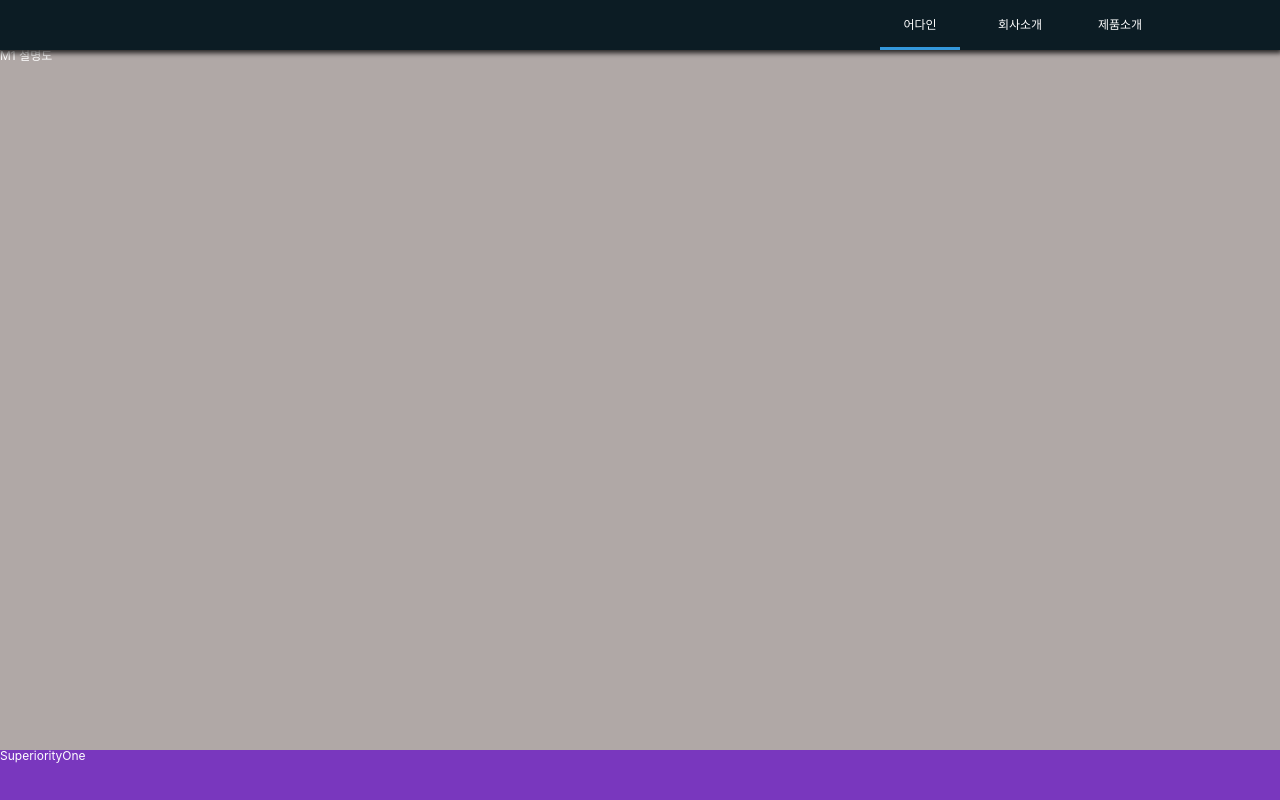
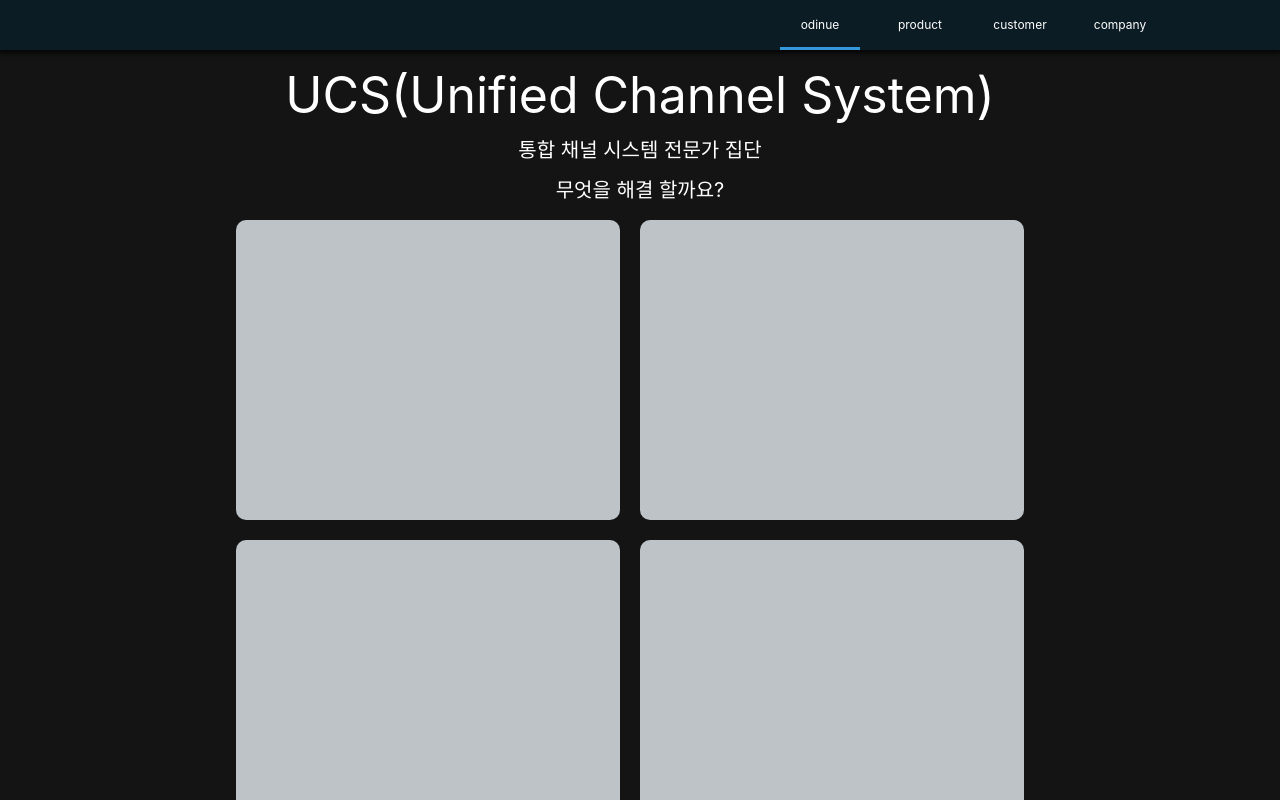
Before and after one commit to zizimoos/ODINUEHOMEPAGE, a React (Create React App) app: page / in a window 1280 px wide. Shown: the top 800 px of the page. Built offline with nearby package versions, Linux system fonts and the light colour scheme.

Commit message:
add CardText

```diff
--- a/src/Component/Header.js
+++ b/src/Component/Header.js
@@ -58,13 +58,16 @@ export default withRouter(({ location: { pathname } }) => (
   <Header>
     <List>
       <Item current={pathname === "/"}>
-        <SLink to="/">어다인</SLink>
+        <SLink to="/">odinue</SLink>
+      </Item>
+      <Item current={pathname === "/product"}>
+        <SLink to="/product">product</SLink>
+      </Item>
+      <Item current={pathname === "/customer"}>
+        <SLink to="/customer">customer</SLink>
       </Item>
       <Item current={pathname === "/company"}>
-        <SLink to="/company">회사소개</SLink>
-      </Item>
-      <Item current={pathname === "/product"}>
-        <SLink to="/product">제품소개</SLink>
+        <SLink to="/company">company</SLink>
       </Item>
     </List>
   </Header>
--- a/src/Component/SuperiorityOne.js
+++ b/src/Component/SuperiorityOne.js
@@ -3,9 +3,69 @@ import styled from "styled-components";
 
 const SuperiorityOne = styled.div`
   width: 100vw;
-  height: 700px;
+  height: 1000px;
   margin: 0 auto;
-  background-color: #7937be;
+  @media only screen and (max-width: 768px) {
+    height: 1200px;
+  }
+  /* background-color: #7937be; */
+`;
+const Title = styled.div`
+  margin: 0 auto;
+  margin: 20px;
+  text-align: center;
+  font-size: 50px;
+  @media only screen and (max-width: 768px) {
+    font-size: 22px;
+  }
+`;
+const Text = styled.div`
+  margin: 0 auto;
+  text-align: center;
+  margin: 20px;
+  font-size: 20px;
 `;
 
-export default () => <SuperiorityOne>SuperiorityOne</SuperiorityOne>;
+const CardContainer = styled.div`
+  display: flex;
+  justify-content: center;
+  &:nth-child(1) {
+    margin-top: 50px;
+  }
+  @media only screen and (max-width: 768px) {
+    display: flex;
+    flex-direction: column;
+    justify-content: center;
+    align-items: center;
+  }
+`;
+const Card = styled.div`
+  width: 30vw;
+  height: 300px;
+  margin-right: 20px;
+  margin-bottom: 20px;
+  background-color: #bdc3c7;
+  border-radius: 10px;
+
+  @media only screen and (max-width: 768px) {
+    width: 70vw;
+    height: 200px;
+    margin-bottom: 20px;
+  }
+`;
+
+export default () => (
+  <SuperiorityOne>
+    <Title>UCS(Unified Channel System)</Title>
+    <Text>통합 채널 시스템 전문가 집단</Text>
+    <Text>무엇을 해결 할까요?</Text>
+    <CardContainer>
+      <Card></Card>
+      <Card></Card>
+    </CardContainer>
+    <CardContainer>
+      <Card></Card>
+      <Card></Card>
+    </CardContainer>
+  </SuperiorityOne>
+);
--- a/src/Routes/Home/HomePresenter.js
+++ b/src/Routes/Home/HomePresenter.js
@@ -17,7 +17,6 @@ const MonePic = styled.div`
 
 const HomePresenter = () => (
   <Container>
-    <MonePic>M1 설명도</MonePic>
     <SuperiorityOne> </SuperiorityOne>
     <SuperiorityTwo> 차별성 2</SuperiorityTwo>
     <SuperiorityThree> 차별성 3</SuperiorityThree>
```
